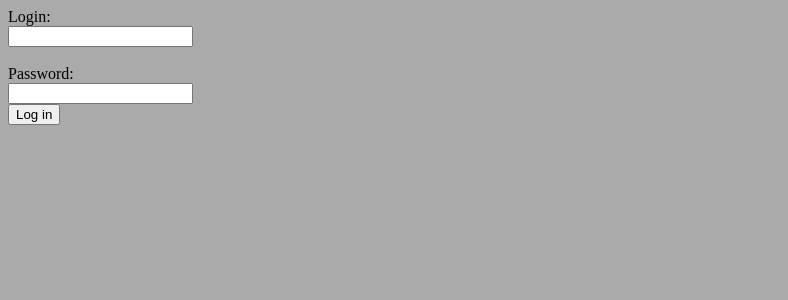
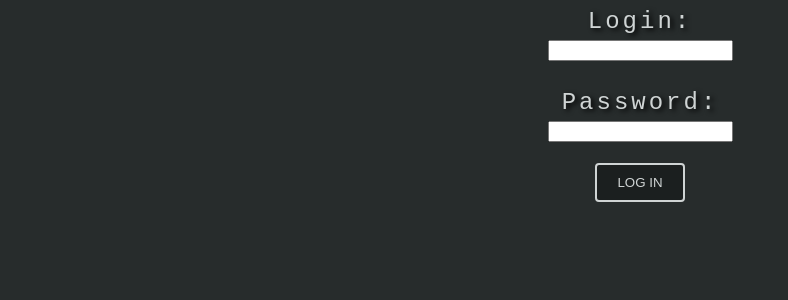
Before and after one commit to NitroSoft-Games/nitroWebsite, a PHP site: page /qForum/login.php in a window 1280 px wide. Shown: the top 300 px of the page, without its empty margins (0-788 px from the left). Run offline with PHP 8.4, Linux system fonts and the light colour scheme.

Commit message:
Simple style of database login

```diff
--- a/qForum/login.css
+++ b/qForum/login.css
@@ -2,4 +2,42 @@
     padding-top: 10px;
     padding-bottom: 10px;
     color: red;
+
 }
+body{
+    text-align: center;
+    font-family: 'Courier New', Courier, monospace;
+    text-shadow: 3px 2px 5px black;
+}
+form{
+    font-size: x-large;
+    color: #cfd4d4;
+
+    letter-spacing: 3px;
+}
+input[type=submit]{
+    padding: 10px;
+    padding-left: 20px;
+    padding-right: 20px;
+    margin-top: 20px;
+    margin-bottom: 20px;
+    background-color: #1b1f1f;
+    border-radius:4px;
+    border: 2px #cfd4d4 solid;
+    color: #cfd4d4;
+    text-transform: uppercase;
+    transition: 0.3s;
+}
+input[type=submit]:hover{
+    cursor:pointer;
+    background-color: #282c2c;
+    box-shadow: 0px 0px 15px black;
+}
+
+input[type=password]:hover{
+   cursor: pointer;
+}
+
+input[type=text]:hover{
+    cursor: pointer;
+ }
--- a/qForum/login.php
+++ b/qForum/login.php
@@ -8,14 +8,14 @@
     </head>
     <body>
         <form action="" method="post">
-            <span>Login:</span>
-            <br/>
-            <input name="login" type="text" required/>
+
+            <label for="l">Login:</label><br>
+            <input name="login" type="text" id="l" required/>
             <br/>
             <br/>
-            <span>Password: </span>
-            <br/>
-            <input name="password" type="password" required/>
+
+            <label for="p">Password:</label><br>
+            <input name="password" type="password" id="p" required/>
             <br/>
             <input value="Log in" type="submit" />
         </form>
--- a/qForum/style.css
+++ b/qForum/style.css
@@ -1,5 +1,5 @@
 body{
-    background-color: #AAA;
+    background-color: #272c2c;
 }
 
 #container{
```
